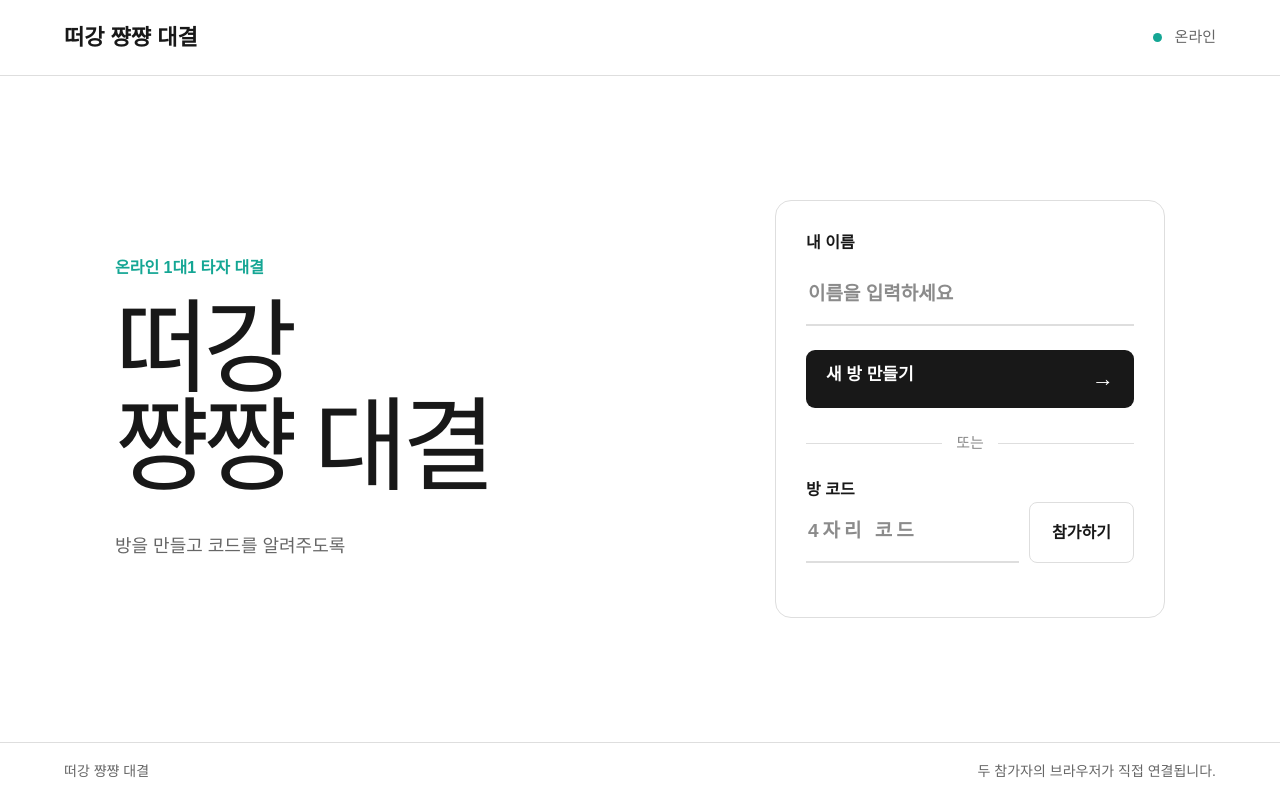
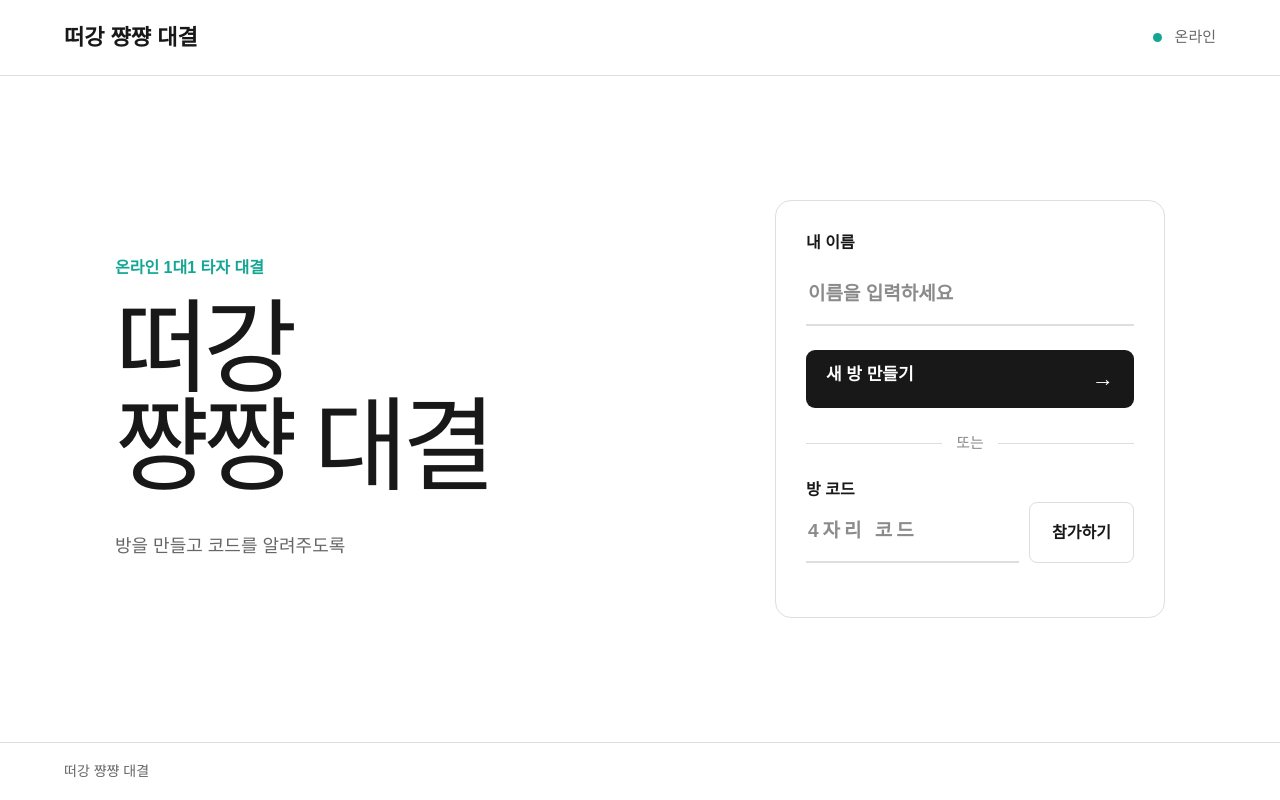
Before and after one commit to Luca-LSEG/miku-typing-duel, a Next.js app: page / in a window 1280 px wide. Built offline with nearby package versions, Linux system fonts and the light colour scheme.

Commit message:
Remove footer connection copy

```diff
--- a/app/page.tsx
+++ b/app/page.tsx
@@ -208,6 +208,6 @@ export default function Home(){
   {screen==="home"&&<section className="home"><div className="hero"><p>온라인 1대1 타자 대결</p><h1>떠강<br/>쨩쨩 대결</h1><span>방을 만들고 코드를 알려주도록</span></div><div className="entry"><label>내 이름<input maxLength={12} value={name} onChange={e=>setName(e.target.value)} placeholder="이름을 입력하세요"/></label><button className="primary" onClick={createRoom}>새 방 만들기 <b>→</b></button><div className="or"><span/>또는<span/></div><label>방 코드<div className="join"><input maxLength={4} value={joinCode} onChange={e=>setJoinCode(e.target.value.toUpperCase().replace(/[^A-Z0-9]/g,""))} placeholder="4자리 코드"/><button onClick={joinRoom}>참가하기</button></div></label></div></section>}
   {screen==="lobby"&&<section className="lobby"><p className="eyebrow">대결 대기실</p><h1>상대방을 기다리고 있습니다.</h1><div className="songPick"><span>대결할 곡</span><div>{(Object.entries(SONGS) as [SongId,{title:string;text:string}][]).map(([id,item])=><button key={id} className={song===id?"selected":""} disabled={mode!=="host"||ready} onClick={()=>chooseSong(id)}>{item.title}</button>)}</div>{mode==="guest"&&<small>방장이 곡을 선택합니다.</small>}</div><div className="room"><span>방 코드</span><strong>{room}</strong><button onClick={copy}>코드 복사</button></div><div className="seats"><article className={ready?"ready":""}><i>01</i><h2>{name}</h2><p>{ready?"준비 완료":"준비 중"}</p></article><b>VS</b><article className={otherReady?"ready":""}><i>02</i><h2>{connected?other:"빈 자리"}</h2><p>{connected?(otherReady?"준비 완료":"준비 중"):status}</p></article></div><button className="readyButton" disabled={!connected} onClick={toggleReady}>{ready?"준비 취소":"준비 완료"}</button><small>두 사람이 모두 준비하면 4초 뒤 자동으로 시작합니다.</small></section>}
   {screen==="game"&&<section className="game"><div className="score"><Player name={name} value={progress} correct={mine} total={typed.length} speed={localSpeed}/><div className="clock">{countdown?`0${countdown}`:"LIVE"}</div><Player name={other} value={remoteProgress} correct={remote.correct} total={remote.typed} speed={remote.speed} reverse/></div><div className="lyricView"><span>{SONGS[song].title} · {lineIndex+1} / {TARGET_LINES.length}번째 줄</span><p className="matchLine">{targetLine.split("").map((ch,i)=><b key={i} className={i>=lineInput.length?"waiting":lineInput[i]===ch?"correct":"wrong"}>{ch===" "?"\u00a0":ch}</b>)}</p><div className="nextLines">{nearbyLines.map((line,i)=><p key={i}>{line}</p>)}</div></div><input className="typeInput" ref={inputRef as React.RefObject<HTMLInputElement>} value={lineInput} onChange={e=>onType(e.target.value)} disabled={!playing} autoComplete="off" spellCheck={false} aria-label="현재 줄 입력" placeholder={countdown?`${countdown}초 후 시작합니다`:"위 문장을 입력하세요"}/><div className="gameFoot"><span>{typed.length.toLocaleString()} / {TARGET.length.toLocaleString()} 글자</span><span>현재 평균 {localSpeed} 타/분</span></div>{winner&&<div className="result"><p>대결 종료</p><h2>{winner}</h2><strong>승리</strong><div className="finalSpeeds"><span>{name}<b>{localSpeed} 타/분</b></span><span>{other}<b>{remote.speed} 타/분</b></span></div><button onClick={()=>location.reload()}>새 게임</button></div>}</section>}
-  <footer><span>떠강 쨩쨩 대결</span><span>두 참가자의 브라우저가 직접 연결됩니다.</span></footer></main>
+  <footer><span>떠강 쨩쨩 대결</span></footer></main>
 }
 function Player({name,value,correct,total,speed,reverse=false}:{name:string,value:number,correct:number,total:number,speed:number,reverse?:boolean}){return <div className={`scorePlayer ${reverse?"reverse":""}`}><div><small>{reverse?"PLAYER 02":"PLAYER 01"}</small><b>{name}</b></div><strong>{value}%</strong><span><i style={{width:`${value}%`}}/></span><em>{total?Math.round(correct/total*100):100}% 정확도 · {speed} 타/분</em></div>}
```
